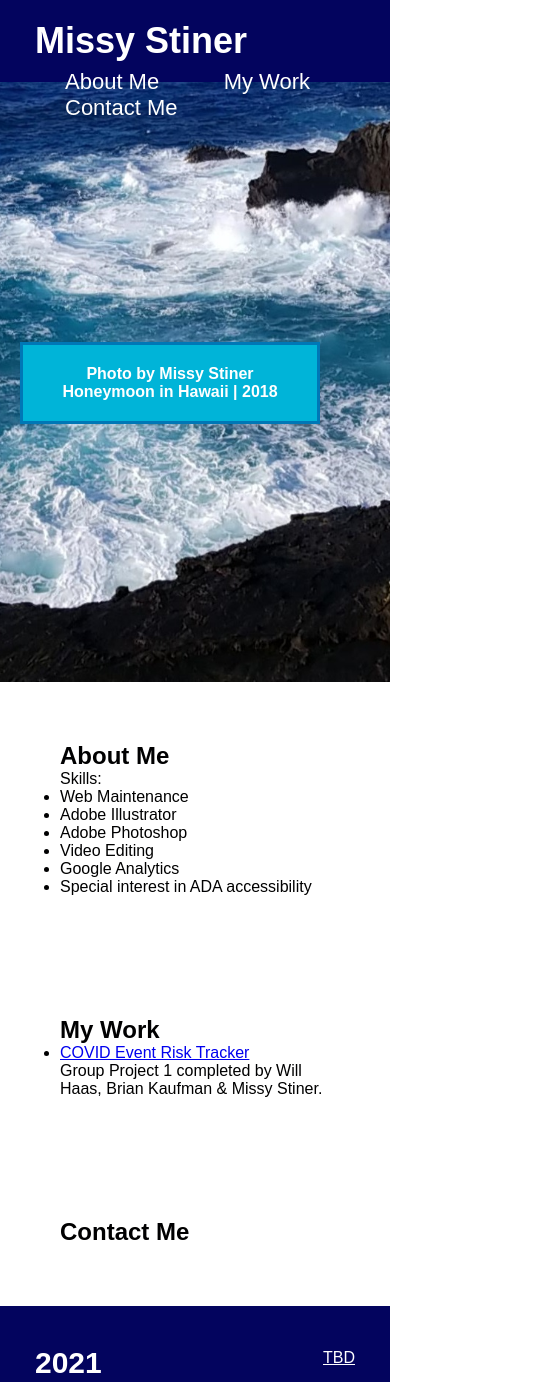
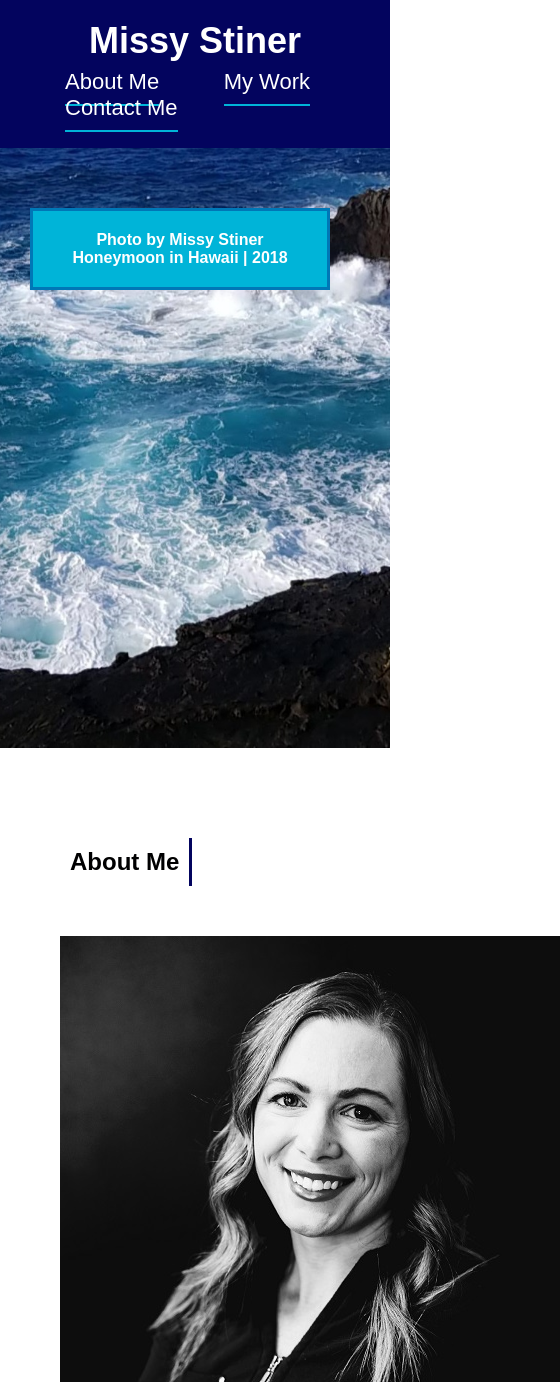
Before and after one commit to MissyStiner/portfolio, a plain HTML site: page index.html in a window 390 px wide. Shown: the top 1382 px of the page, 560 px wide, since content can reach past the window. Drawn offline with Linux system fonts and the light colour scheme.

Commit message:
more CSS added + images

```diff
--- a/assets/css/style.css
+++ b/assets/css/style.css
@@ -11,10 +11,14 @@ body {
     background: #ffffff;
 }
 
-/* Change from Run Buddy header */
 header {
     padding: 20px 35px;
     background-color: #03045E;
+    display: flex;
+    flex-wrap: wrap;
+    position: -webkit-sticky;
+    position: sticky;
+    z-index: 9999;
 }
 
 header h1 {
@@ -45,6 +49,12 @@ header nav ul li a {
     font-size: 22px;
 }
 
+.primary-border {
+    border-bottom: 2px solid;
+    border-color: #00b4d8;
+    padding-bottom: 10px;
+}
+
 /* Hero Style Start */
 .hero {
     background-image: url("../images/hero.jpg");
@@ -59,9 +69,8 @@ header nav ul li a {
     padding: 20px;
     width: 300px;
     color: #ffffff;
-    position: absolute;
-    bottom: 420px;
-    right: 70px;
+    position: sticky;
+    float: right;
   }
 
   .hero-note p {
@@ -97,3 +106,31 @@ footer a {
 section {
     padding: 60px;
 }
+
+.heading {
+    float:left;
+    border-right: solid;
+    border-color: #03045E;
+    padding: 10px;
+}
+
+.left-column {
+    flex: 1 30%;
+    margin: 30px auto;
+    padding-bottom: 20px;
+    display: flex;
+    flex-wrap: wrap;
+    align-items:flex-start;
+}
+
+/*responsive elements*/
+@media screen and (max-width: 980px) {
+    header {
+      justify-content: center;
+      position: relative;
+    }
+
+    header h1 {
+      width: 100%;
+      text-align: center;
+    }
--- a/index.html
+++ b/index.html
@@ -15,13 +15,13 @@
             <nav>
                 <ul>
                     <li>
-                        <a href="#about">About Me</a>
+                        <a class="primary-border" href="#about">About Me</a>
                     </li>
                     <li>
-                        <a href="#work">My Work</a>
+                        <a class="primary-border" href="#work">My Work</a>
                     </li>
                     <li>
-                        <a href="#contact">Contact Me</a>
+                        <a class="primary-border" href="#contact">Contact Me</a>
                     </li>
                 </ul>
             </nav>
@@ -36,8 +36,13 @@
     </section>
     <!-- end hero -->
 
-    <section>
-        <h2>About Me</h2>
+    <section id="about">
+        <div class="left-column">
+            <h2 class="heading">About Me</h2>
+        </div>
+        <div class="profile">
+            <img src="/assets/images/stiner.jpg">
+        </div>
             <p>Skills:</p>
                 <ul>
                     <li>Web Maintenance</li>
@@ -51,8 +56,10 @@
 
     </section>
 
-    <section>
-        <h2>My Work</h2>
+    <section id="work">
+        <div class="left-column">
+            <h2 class="heading">My Work</h2>
+        </div>
             <ul>
                 <li><a href="https://bpkaufman4.github.io/Group-2-project-1/">COVID Event Risk Tracker</a><br>
                 Group Project 1 completed by Will Haas, Brian Kaufman & Missy Stiner.</li>
@@ -61,8 +68,10 @@
             <!-- Add 3, 4, 5, 6 -->
     </section>
 
-    <section>
-        <h2>Contact Me</h2>
+    <section id="contact">
+        <div class="left-column">
+            <h2 class="heading">Contact Me</h2>
+        </div>
 
         <!-- LinkedIn & GitHub -->
     </section>
@@ -71,7 +80,7 @@
     <footer>
         <h3>2021</h3>
             <div>
-                <a href=#>TBD</a>
+                <a href=https://www.linkedin.com/in/melissajts>LinkedIn Profile</a>
             </div>
     </footer>
 
```
Also changed, not shown: assets/images/stiner.jpg (added). Lines whose indentation alone changed are shown as unchanged.
